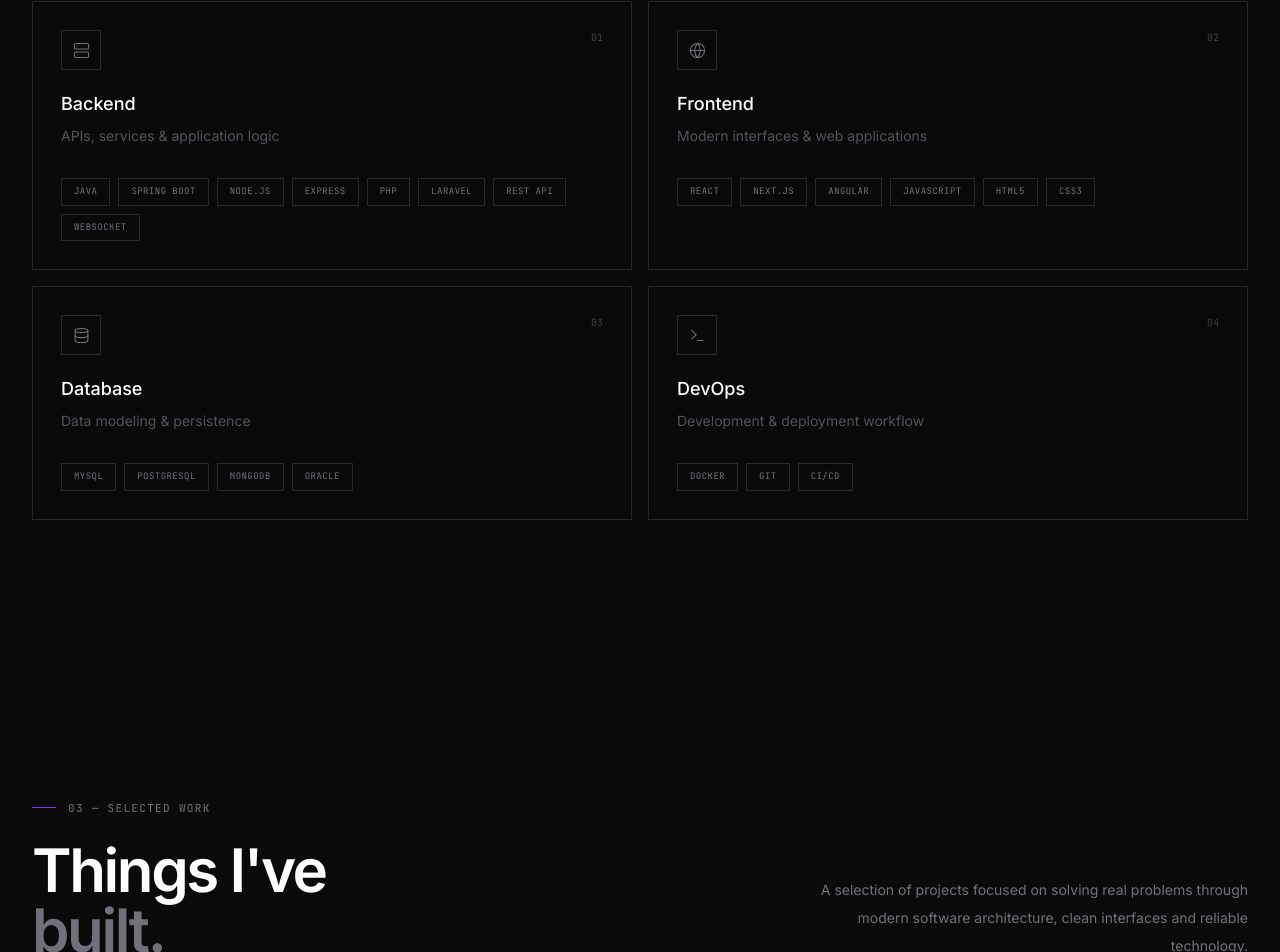
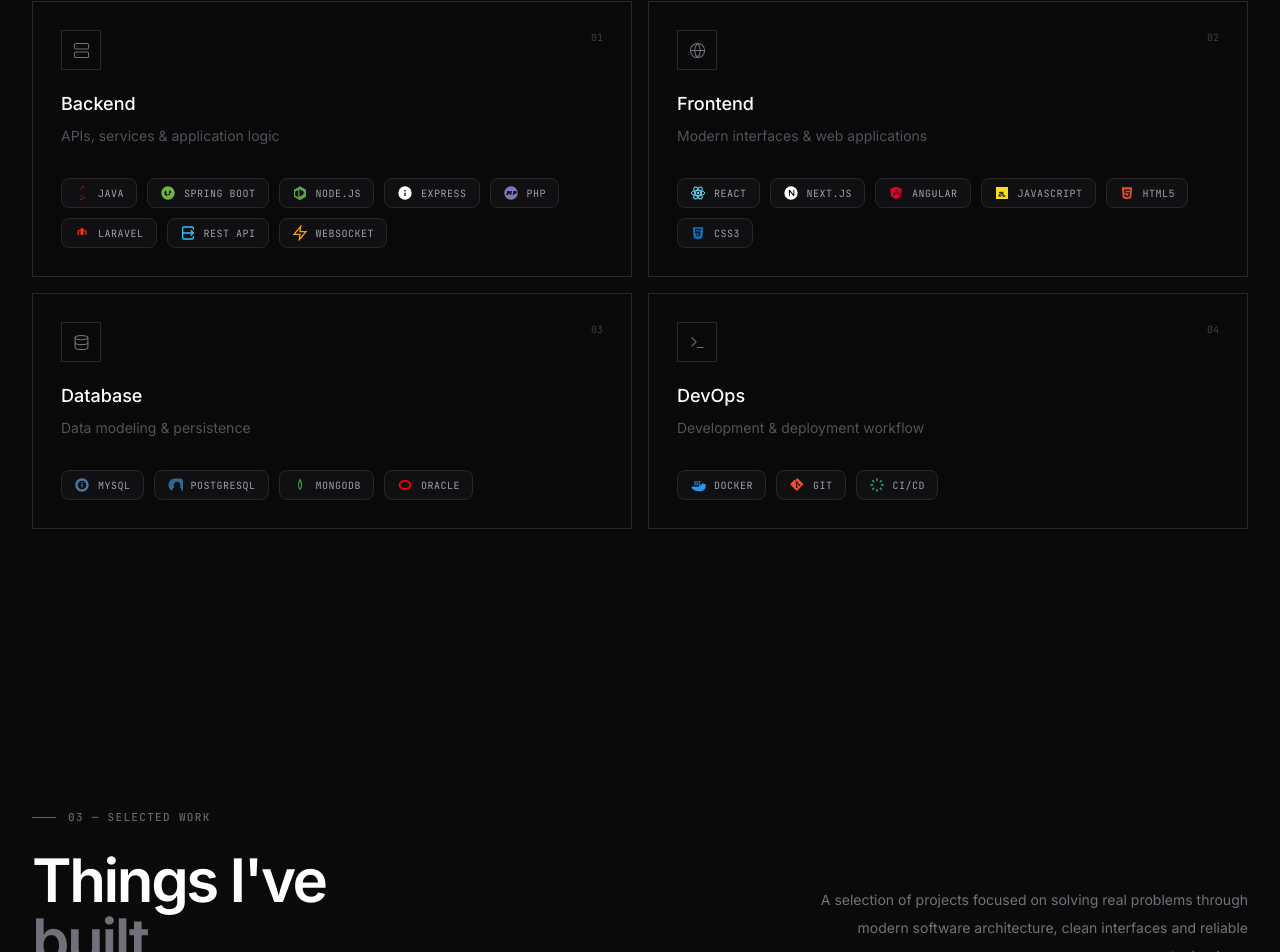
Before and after one commit to anasmouradi/anas-portfolio, a Next.js app: page / in a window 1280 px wide. Shown: the part 1918-2870 px from the top of the page. Built offline with nearby package versions, Linux system fonts and the light colour scheme.

Commit message:
Feat: Add official brand logos and icons to 02 — Toolbox technologies

```diff
--- a/src/components/TechStack.tsx
+++ b/src/components/TechStack.tsx
@@ -1,10 +1,219 @@
+"use client";
+
 import {
-  Braces,
   Database,
   Globe,
   Server,
   Terminal,
 } from "lucide-react";
+
+interface TechItem {
+  name: string;
+  color: string;
+  svg: React.ReactNode;
+}
+
+const TECH_ICONS: Record<string, TechItem> = {
+  // Backend
+  Java: {
+    name: "Java",
+    color: "#EA2D2E",
+    svg: (
+      <svg viewBox="0 0 24 24" className="w-4 h-4 fill-current">
+        <path d="M8.85 16.84c0 .08.2.14.44.14.54 0 1.25-.38 2.05-.38.74 0 1.15.35 1.84.35 1.08 0 1.94-.78 1.94-.78s-.68.23-1.32.23c-.76 0-1.13-.3-1.89-.3-.88 0-1.52.41-2.18.41-.54 0-.88-.23-.88-.23v.56zm-1.07 2.1c.5.07 1.34.07 2.13-.09.77-.16 1.77-.52 2.62-.52 1.32 0 2.45.64 3.7.64 1.35 0 2.13-.56 2.13-.56s-.79.3-1.63.3c-1.12 0-2-.52-3.1-.52-.96 0-1.9.43-2.73.55-.8.12-1.74.07-2.31.02l-.81.18zm-.91 2.37c.88.08 2.34.09 3.78-.18 1.41-.26 3.19-.87 4.77-.87 2.42 0 4.19 1.05 4.19 1.05s-1.42-.56-2.92-.56c-1.99 0-3.56.88-5.55.88-1.73 0-3.18-.7-4.27-.32zm7.15-18.31c.42.5-.2 1.1-.2 1.1.9-.38 1.48-1.03 1.03-1.72-.61-.92-2.1-.96-3.12-.34 0 0 1.41-.01 2.29.96zm-3.32 3.14c.33.39-.16.86-.16.86.71-.3 1.17-.81.81-1.35-.48-.72-1.66-.75-2.46-.27 0 0 1.11-.01 1.81.76zm4.84 5.37c0-.28-.2-.55-.57-.84-.36-.28-.9-.55-1.56-.81-.66-.26-1.42-.51-2.22-.72-.8-.21-1.62-.38-2.41-.49-.79-.11-1.52-.16-2.14-.16-.62 0-1.1.05-1.39.14-.14.05-.2.1-.2.1s.06-.05.2-.1c.29-.09.77-.14 1.39-.14.62 0 1.35.05 2.14.16.79.11 1.61.28 2.41.49.8.21 1.56.46 2.22.72.66.26 1.2.53 1.56.81.37.29.57.56.57.84z"/>
+      </svg>
+    ),
+  },
+  "Spring Boot": {
+    name: "Spring Boot",
+    color: "#6DB33F",
+    svg: (
+      <svg viewBox="0 0 24 24" className="w-4 h-4 fill-current">
+        <path d="M12 2C6.48 2 2 6.48 2 12s4.48 10 10 10 10-4.48 10-10S17.52 2 12 2zm-1.07 14.86c-2.39-.24-4.28-2.25-4.28-4.71 0-1.56.76-2.94 1.93-3.81l1.52 2.64c-.38.33-.62.82-.62 1.36 0 .99.78 1.8 1.76 1.84l-.31 2.68zm2.45-1.12l-1.3-2.25c.34-.17.59-.49.66-.88l2.67.31c-.24 1.4-1.09 2.56-2.03 2.82zm2.93-3.79l-2.67-.31c.07-.39-.07-.78-.36-1.04l1.52-2.64c1.17.87 1.93 2.25 1.93 3.81 0 .06 0 .12-.01.18h-.41z"/>
+      </svg>
+    ),
+  },
+  "Node.js": {
+    name: "Node.js",
+    color: "#5FA04E",
+    svg: (
+      <svg viewBox="0 0 24 24" className="w-4 h-4 fill-current">
+        <path d="M12 2l9 5.2v10.4L12 22.8 3 17.6V7.2L12 2zm-.9 4.3v11.4l6.4-3.7V9.7l-6.4-3.4zm-1.8 1.2L4.8 9.8v5.8l4.5 2.6V7.5z"/>
+      </svg>
+    ),
+  },
+  Express: {
+    name: "Express",
+    color: "#FFFFFF",
+    svg: (
+      <svg viewBox="0 0 24 24" className="w-4 h-4 fill-current">
+        <path d="M12 2a10 10 0 1 0 10 10A10 10 0 0 0 12 2zm1 14.5h-2v-5h2zm-1-6.5a1.25 1.25 0 1 1 1.25-1.25A1.25 1.25 0 0 1 12 10z"/>
+      </svg>
+    ),
+  },
+  PHP: {
+    name: "PHP",
+    color: "#777BB4",
+    svg: (
+      <svg viewBox="0 0 24 24" className="w-4 h-4 fill-current">
+        <path d="M12 2C6.48 2 2 6.48 2 12s4.48 10 10 10 10-4.48 10-10S17.52 2 12 2zm-5 13h-2l1.5-6h2.5c1.4 0 2.2.8 2 2.2-.2 1.4-1.2 2.2-2.5 2.2H8l-.5 2zm9.5 0h-2l1.5-6h2.5c1.4 0 2.2.8 2 2.2-.2 1.4-1.2 2.2-2.5 2.2h-1.5l-.5 2zm-4.7-6h1.8l-1.5 6h-1.8l1.5-6z"/>
+      </svg>
+    ),
+  },
+  Laravel: {
+    name: "Laravel",
+    color: "#FF2D20",
+    svg: (
+      <svg viewBox="0 0 24 24" className="w-4 h-4 fill-current">
+        <path d="M9.7 5.6L12 4.3l2.3 1.3v8.5L12 15.4l-2.3-1.3V5.6zm-4.4 3L8 7.1l1.8 1-2.7 1.5v6.2l-1.8-1V8.6zm13.4 0v6.2l-1.8 1V9.6l-2.7-1.5 1.8-1 2.7 1.5z"/>
+      </svg>
+    ),
+  },
+  "REST API": {
+    name: "REST API",
+    color: "#38BDF8",
+    svg: (
+      <svg viewBox="0 0 24 24" className="w-4 h-4 fill-none stroke-current stroke-2">
+        <path d="M4 12h16m-4-4l4 4-4 4M20 7V5a2 2 0 0 0-2-2H6a2 2 0 0 0-2 2v14a2 2 0 0 0 2 2h12a2 2 0 0 0 2-2v-2" />
+      </svg>
+    ),
+  },
+  WebSocket: {
+    name: "WebSocket",
+    color: "#F59E0B",
+    svg: (
+      <svg viewBox="0 0 24 24" className="w-4 h-4 fill-none stroke-current stroke-2">
+        <path d="M13 2L3 14h9l-1 8 10-12h-9l1-8z" />
+      </svg>
+    ),
+  },
+
+  // Frontend
+  React: {
+    name: "React",
+    color: "#61DAFB",
+    svg: (
+      <svg viewBox="0 0 24 24" className="w-4 h-4 fill-current">
+        <ellipse cx="12" cy="12" rx="4" ry="10" transform="rotate(30 12 12)" fill="none" stroke="currentColor" strokeWidth="1.5" />
+        <ellipse cx="12" cy="12" rx="4" ry="10" transform="rotate(90 12 12)" fill="none" stroke="currentColor" strokeWidth="1.5" />
+        <ellipse cx="12" cy="12" rx="4" ry="10" transform="rotate(150 12 12)" fill="none" stroke="currentColor" strokeWidth="1.5" />
+        <circle cx="12" cy="12" r="1.8" />
+      </svg>
+    ),
+  },
+  "Next.js": {
+    name: "Next.js",
+    color: "#FFFFFF",
+    svg: (
+      <svg viewBox="0 0 24 24" className="w-4 h-4 fill-current">
+        <path d="M12 2a10 10 0 1 0 10 10A10 10 0 0 0 12 2zm3.3 14.5l-4.8-6.4v6.4H9v-9h1.7l4.8 6.4V7.5h1.5v9h-1.7z"/>
+      </svg>
+    ),
+  },
+  Angular: {
+    name: "Angular",
+    color: "#DD0031",
+    svg: (
+      <svg viewBox="0 0 24 24" className="w-4 h-4 fill-current">
+        <path d="M12 2.5l8.7 3.1-1.3 11.2L12 21.5l-7.4-4.7L3.3 5.6 12 2.5zm0 3.3L7.7 15.5h2.1l.9-2.2h5.6l.9 2.2h2.1L12 5.8zm-1.8 6.1L12 8l1.8 3.9h-3.6z"/>
+      </svg>
+    ),
+  },
+  JavaScript: {
+    name: "JavaScript",
+    color: "#F7DF1E",
+    svg: (
+      <svg viewBox="0 0 24 24" className="w-4 h-4 fill-current">
+        <path d="M3 3h18v18H3V3zm12.3 14.7c1.3 0 2.2-.6 2.6-1.5l-1.4-.8c-.3.5-.7.8-1.2.8-.7 0-1.1-.4-1.1-1.1v-4.8h-1.7v4.9c0 1.6.9 2.5 2.8 2.5zm-5.6-.1c1.2 0 1.9-.6 2.2-1.3l-1.3-.8c-.2.4-.5.6-1 .6-.6 0-1-.3-1-.8 0-.4.3-.7 1.1-.9l.5-.2c1.4-.4 2-1 2-2 0-1.3-1-2.1-2.5-2.1-1.4 0-2.2.7-2.5 1.5l1.3.8c.2-.4.5-.6.9-.6.5 0 .8.3.8.7 0 .4-.3.6-.9.8l-.5.2c-1.4.5-2.1 1.1-2.1 2.2 0 1.4 1.1 2.1 2.3 2.1z"/>
+      </svg>
+    ),
+  },
+  HTML5: {
+    name: "HTML5",
+    color: "#E34F26",
+    svg: (
+      <svg viewBox="0 0 24 24" className="w-4 h-4 fill-current">
+        <path d="M4.2 3.5l1.4 16.1L12 21.5l6.4-1.9 1.4-16.1H4.2zm12.5 5.2h-7l.2 2.1h6.6l-.6 6.3L12 18.2l-3.9-1.1-.3-3.1h2l.2 1.6 2 .5 2-.5.3-3.2H8.3L7.7 6.6h9.3l-.3 2.1z"/>
+      </svg>
+    ),
+  },
+  CSS3: {
+    name: "CSS3",
+    color: "#1572B6",
+    svg: (
+      <svg viewBox="0 0 24 24" className="w-4 h-4 fill-current">
+        <path d="M4.2 3.5l1.4 16.1L12 21.5l6.4-1.9 1.4-16.1H4.2zm11.5 4.3H8.3l.2 2.1h7.2l-.6 6.3L12 17.3l-3.1-1.1-.2-2h2l.1 1 1.2.4 1.2-.4.2-2.3H8.1L7.5 5.7h9.5l-.3 2.1z"/>
+      </svg>
+    ),
+  },
+
+  // Database
+  MySQL: {
+    name: "MySQL",
+    color: "#4479A1",
+    svg: (
+      <svg viewBox="0 0 24 24" className="w-4 h-4 fill-current">
+        <path d="M12 2C6.48 2 2 6.48 2 12s4.48 10 10 10 10-4.48 10-10S17.52 2 12 2zm0 16.5c-3.58 0-6.5-2.92-6.5-6.5s2.92-6.5 6.5-6.5 6.5 2.92 6.5 6.5-2.92 6.5-6.5 6.5zm-1-8h2v5h-2zm0-3h2v2h-2z"/>
+      </svg>
+    ),
+  },
+  PostgreSQL: {
+    name: "PostgreSQL",
+    color: "#336791",
+    svg: (
+      <svg viewBox="0 0 24 24" className="w-4 h-4 fill-current">
+        <path d="M12 2.2c-5.4 0-9.8 4.4-9.8 9.8 0 4.1 2.5 7.6 6.1 9.1-.1-.7-.1-1.5 0-2.3.3-1.6 1.4-2.7 2.8-3.4-.6-.9-1-2-1-3.2 0-2.8 2.2-5 5-5s5 2.2 5 5c0 1.2-.4 2.3-1 3.2 1.4.7 2.5 1.8 2.8 3.4.1.8.1 1.6 0 2.3 3.6-1.5 6.1-5 6.1-9.1 0-5.4-4.4-9.8-9.8-9.8z"/>
+      </svg>
+    ),
+  },
+  MongoDB: {
+    name: "MongoDB",
+    color: "#47A248",
+    svg: (
+      <svg viewBox="0 0 24 24" className="w-4 h-4 fill-current">
+        <path d="M12.1 2.2s-.3.3-.7 1.3C10.6 5.4 9 9.1 9 12.3c0 3.8 2.5 6.8 3.1 7.4.6-.6 3.1-3.6 3.1-7.4 0-3.2-1.6-6.9-2.4-8.8-.4-1-.7-1.3-.7-1.3zm-.1 3.7c.3 1.1 1.5 4.3 1.5 6.4 0 2.4-1.3 4.5-1.5 4.8-.2-.3-1.5-2.4-1.5-4.8 0-2.1 1.2-5.3 1.5-6.4z"/>
+      </svg>
+    ),
+  },
+  Oracle: {
+    name: "Oracle",
+    color: "#F80000",
+    svg: (
+      <svg viewBox="0 0 24 24" className="w-4 h-4 fill-current">
+        <path d="M12 4.5C6.8 4.5 2.5 7.9 2.5 12s4.3 7.5 9.5 7.5 9.5-3.4 9.5-7.5-4.3-7.5-9.5-7.5zm0 12.2c-3.7 0-6.7-2.1-6.7-4.7s3-4.7 6.7-4.7 6.7 2.1 6.7 4.7-3 4.7-6.7 4.7z"/>
+      </svg>
+    ),
+  },
+
+  // DevOps
+  Docker: {
+    name: "Docker",
+    color: "#2496ED",
+    svg: (
+      <svg viewBox="0 0 24 24" className="w-4 h-4 fill-current">
+        <path d="M22.5 10.8c-.3-.2-1.1-.3-1.8 0-.3-.8-.9-1.5-1.6-1.8l-.6-.3-.4.5c-.4.5-.5 1.3-.4 2-.8.5-1.8.6-2.8.2l-.3-.1-.2.3c-.6.8-.7 1.9-.3 2.8-.7.2-1.5.1-2.1-.3H2.8C2 15 2 16 2.8 17c2.3 2.7 6.4 4.5 10.9 4.5 6.3 0 10.1-3.5 10.1-8.5 0-.8-.1-1.6-.3-2.2zm-12.8-1h2.2v2.2H9.7V9.8zm-3.3 0h2.2v2.2H6.4V9.8zm6.5 0h2.2v2.2h-2.2V9.8zm-6.5-3.3h2.2v2.2H6.4V6.5zm3.3 0h2.2v2.2H9.7V6.5zm3.3 0h2.2v2.2h-2.2V6.5z"/>
+      </svg>
+    ),
+  },
+  Git: {
+    name: "Git",
+    color: "#F05032",
+    svg: (
+      <svg viewBox="0 0 24 24" className="w-4 h-4 fill-current">
+        <path d="M21.7 10.8L13.2 2.3c-.4-.4-1.1-.4-1.5 0L9.4 4.6l2.3 2.3c.4-.1.9 0 1.2.3.4.4.5.9.3 1.4l2.2 2.2c.5-.2 1-.1 1.4.3.5.5.5 1.4 0 2-.5.5-1.4.5-2 0-.4-.4-.5-.9-.3-1.4l-2.1-2.1v4.7c.3.2.5.5.5.9 0 .8-.6 1.4-1.4 1.4s-1.4-.6-1.4-1.4c0-.4.2-.7.5-.9V8.6c-.3-.2-.5-.5-.5-.9 0-.5.2-.9.5-1.2L8.3 4.2 2.3 10.2c-.4.4-.4 1.1 0 1.5l8.5 8.5c.4.4 1.1.4 1.5 0l9.4-9.4c.4-.4.4-1.1 0-1.5z"/>
+      </svg>
+    ),
+  },
+  "CI/CD": {
+    name: "CI/CD",
+    color: "#10B981",
+    svg: (
+      <svg viewBox="0 0 24 24" className="w-4 h-4 fill-none stroke-current stroke-2">
+        <path d="M12 2v4m0 12v4M4.93 4.93l2.83 2.83m8.48 8.48l2.83 2.83M2 12h4m12 0h4M4.93 19.07l2.83-2.83m8.48-8.48l2.83-2.83" />
+      </svg>
+    ),
+  },
+};
 
 const categories = [
   {
@@ -96,15 +305,34 @@ export default function TechStack() {
                   </span>
                 </div>
 
-                <div className="mt-8 flex flex-wrap gap-2">
-                  {category.technologies.map((technology) => (
-                    <span
-                      key={technology}
-                      className="border border-zinc-800 px-3 py-1.5 font-mono text-[9px] uppercase tracking-wider text-zinc-500 transition-colors group-hover:text-zinc-300"
-                    >
-                      {technology}
-                    </span>
-                  ))}
+                <div className="mt-8 flex flex-wrap gap-2.5">
+                  {category.technologies.map((techName) => {
+                    const tech = TECH_ICONS[techName];
+                    return (
+                      <div
+                        key={techName}
+                        className="
+                          group/tech flex items-center gap-2
+                          rounded-lg border border-zinc-800
+                          bg-zinc-900/50 px-3 py-1.5
+                          transition-all duration-200
+                          hover:border-zinc-700 hover:bg-zinc-800/60 hover:scale-[1.02]
+                        "
+                      >
+                        {tech?.svg && (
+                          <div
+                            className="shrink-0 transition-transform duration-200 group-hover/tech:scale-110"
+                            style={{ color: tech.color }}
+                          >
+                            {tech.svg}
+                          </div>
+                        )}
+                        <span className="font-mono text-[10px] uppercase tracking-wider text-zinc-400 group-hover/tech:text-white transition-colors">
+                          {techName}
+                        </span>
+                      </div>
+                    );
+                  })}
                 </div>
               </div>
             );
```
